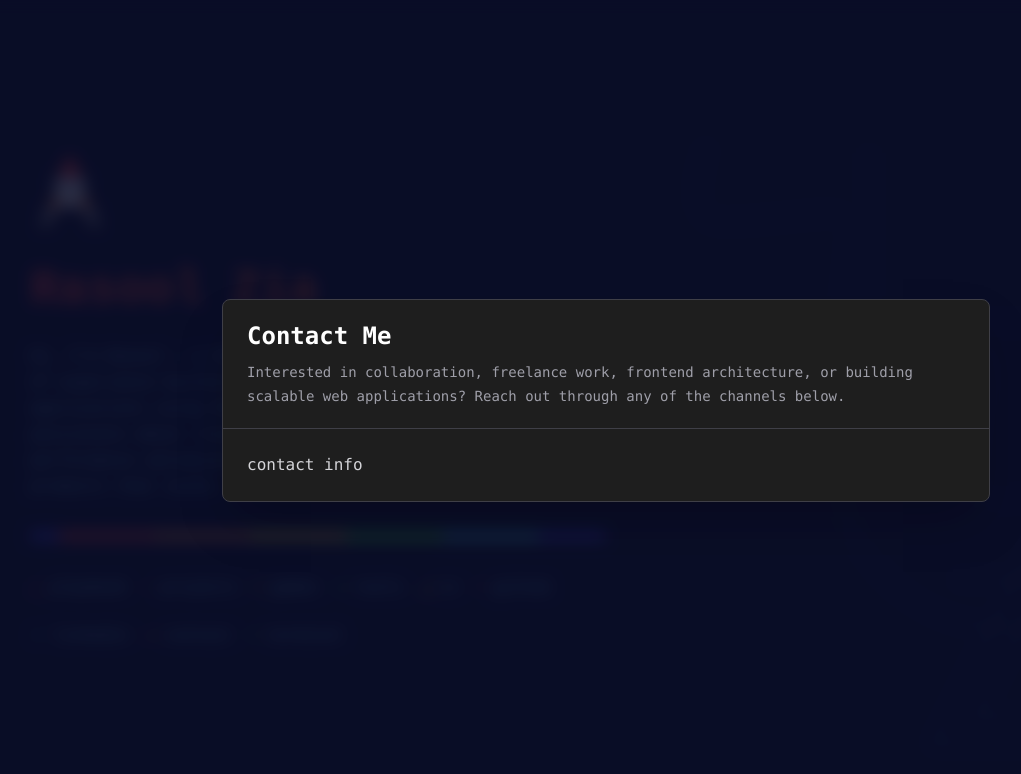
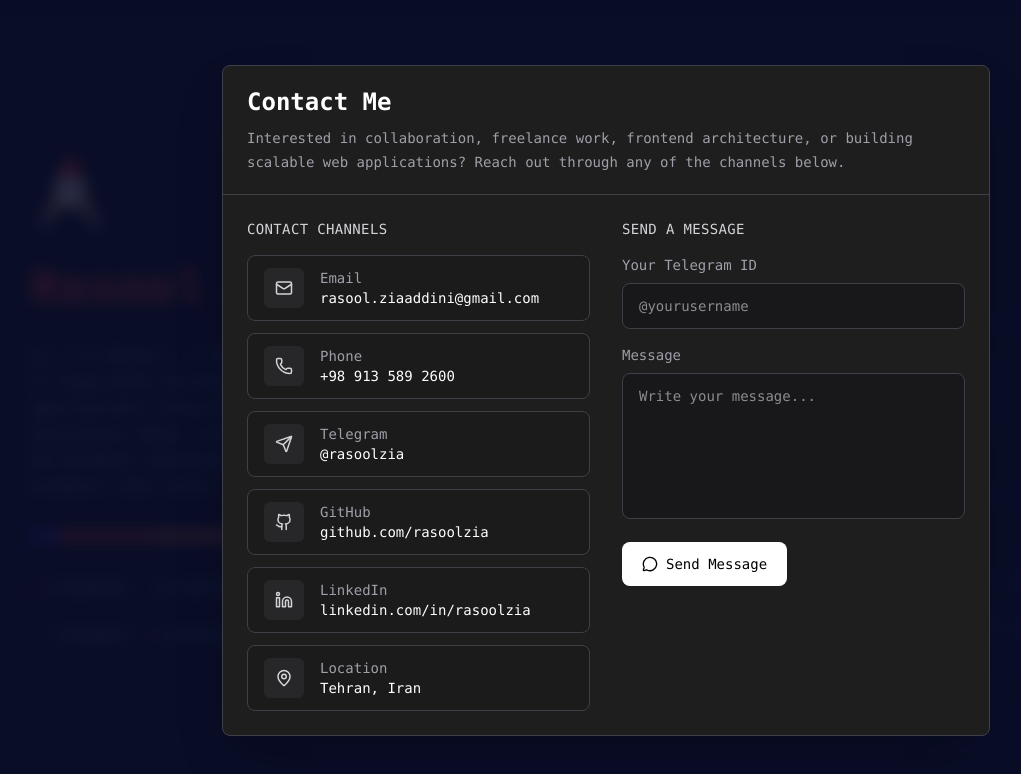
Before and after one commit to rasoolzia/mrzd-portfolio, a React (Vite) app: page / in a window 1280 px wide. Both pictures are taken after a click on the button "contact". Shown: the top 774 px of the page, without its empty margins (34-1055 px from the left). Built offline with nearby package versions, Linux system fonts and the light colour scheme; no server answers.

Commit message:
feat: create contact modal files

```diff
--- /dev/null
+++ b/src/components/contact/ContactForm.tsx
@@ -0,0 +1,45 @@
+import { MessageCircle } from 'lucide-react';
+
+export default function ContactForm() {
+   return (
+      <div>
+         <h3 className="mb-4 text-sm font-medium uppercase tracking-wide text-zinc-300">
+            Send a Message
+         </h3>
+
+         <form className="space-y-4">
+            <div>
+               <label className="mb-2 block text-sm text-zinc-400">
+                  Your Telegram ID
+               </label>
+
+               <input
+                  type="text"
+                  placeholder="@yourusername"
+                  className="w-full rounded-lg border border-zinc-700 bg-zinc-900 px-4 py-3 text-sm text-white outline-none transition focus:border-zinc-500"
+               />
+            </div>
+
+            <div>
+               <label className="mb-2 block text-sm text-zinc-400">
+                  Message
+               </label>
+
+               <textarea
+                  rows={6}
+                  placeholder="Write your message..."
+                  className="w-full resize-none rounded-lg border border-zinc-700 bg-zinc-900 px-4 py-3 text-sm text-white outline-none transition focus:border-zinc-500"
+               />
+            </div>
+
+            <button
+               type="submit"
+               className="inline-flex items-center gap-2 rounded-lg bg-white px-5 py-3 text-sm font-medium text-black transition hover:opacity-90"
+            >
+               <MessageCircle size={16} />
+               Send Message
+            </button>
+         </form>
+      </div>
+   );
+}
--- /dev/null
+++ b/src/components/contact/ContactMethods.tsx
@@ -0,0 +1,97 @@
+import { contact } from '@/data/portfolio';
+import { Github, Linkedin, Mail, MapPin, Phone, Send } from 'lucide-react';
+
+const CONTACT_ITEMS = [
+   {
+      label: 'Email',
+      value: contact.email,
+      href: `mailto:${contact.email}`,
+      icon: Mail,
+   },
+   {
+      label: 'Phone',
+      value: contact.phone,
+      href: `tel:${contact.phone.replace(/\s+/g, '')}`,
+      icon: Phone,
+   },
+   {
+      label: 'Telegram',
+      value: contact.telegram.replace('https://t.me/', '@'),
+      href: contact.telegram,
+      icon: Send,
+   },
+   {
+      label: 'GitHub',
+      value: contact.github.replace('https://', ''),
+      href: contact.github,
+      icon: Github,
+   },
+   {
+      label: 'LinkedIn',
+      value: contact.linkedin.replace('https://', ''),
+      href: contact.linkedin,
+      icon: Linkedin,
+   },
+   {
+      label: 'Location',
+      value: contact.location,
+      icon: MapPin,
+   },
+];
+
+export default function ContactMethods() {
+   return (
+      <div>
+         <h3 className="mb-4 text-sm font-medium uppercase tracking-wide text-zinc-300">
+            Contact Channels
+         </h3>
+
+         <div className="space-y-3">
+            {CONTACT_ITEMS.map((item) => {
+               const Icon = item.icon;
+
+               const isStatic = !item.href;
+
+               const content = (
+                  <>
+                     <div className="flex h-10 w-10 items-center justify-center rounded-md bg-zinc-800">
+                        <Icon size={18} className="text-zinc-300" />
+                     </div>
+
+                     <div className="min-w-0">
+                        <p className="text-sm text-zinc-400">{item.label}</p>
+
+                        <p className="break-all text-sm text-white">
+                           {item.value}
+                        </p>
+                     </div>
+                  </>
+               );
+
+               if (isStatic) {
+                  return (
+                     <div
+                        key={item.label}
+                        className="flex items-center gap-4 rounded-lg border border-zinc-700 bg-zinc-900/40 px-4 py-3"
+                     >
+                        {content}
+                     </div>
+                  );
+               }
+
+               return (
+                  <a
+                     key={item.label}
+                     href={item.href}
+                     target="_blank"
+                     rel="noreferrer"
+                     className="flex items-center gap-4 rounded-lg border border-zinc-700 bg-zinc-900/40 px-4 py-3 transition hover:border-zinc-500 hover:bg-zinc-800/60"
+                  >
+                     {content}
+                  </a>
+               );
+            })}
+         </div>
+      </div>
+   );
+}
--- a/src/components/contact/ContactModal.tsx
+++ b/src/components/contact/ContactModal.tsx
@@ -1,4 +1,7 @@
 import { cn } from '@/lib/cn';
+import ContactForm from './ContactForm';
+import ContactMethods from './ContactMethods';
+import ContactModalHeader from './ContactModalHeader';
 
 type Props = {
    className?: string;
@@ -13,18 +16,14 @@ export default function ContactModal({ className }: Props) {
          )}
       >
          {/* Header */}
-         <div className="border-b border-zinc-700 px-6 py-5">
-            <h2 className="text-2xl font-semibold text-white">Contact Me</h2>
-
-            <p className="mt-2 text-sm leading-6 text-zinc-400">
-               Interested in collaboration, freelance work, frontend
-               architecture, or building scalable web applications? Reach out
-               through any of the channels below.
-            </p>
-         </div>
+         <ContactModalHeader />
 
          <div className="grid grid-cols-1 gap-8 p-6 lg:grid-cols-2">
-            contact info
+            {/* Contact Methods */}
+            <ContactMethods />
+
+            {/* Contact Form */}
+            <ContactForm />
          </div>
       </div>
    );
--- /dev/null
+++ b/src/components/contact/ContactModalHeader.tsx
@@ -0,0 +1,13 @@
+export default function ContactModalHeader() {
+   return (
+      <div className="border-b border-zinc-700 px-6 py-5">
+         <h2 className="text-2xl font-semibold text-white">Contact Me</h2>
+
+         <p className="mt-2 text-sm leading-6 text-zinc-400">
+            Interested in collaboration, freelance work, frontend architecture,
+            or building scalable web applications? Reach out through any of the
+            channels below.
+         </p>
+      </div>
+   );
+}
```
